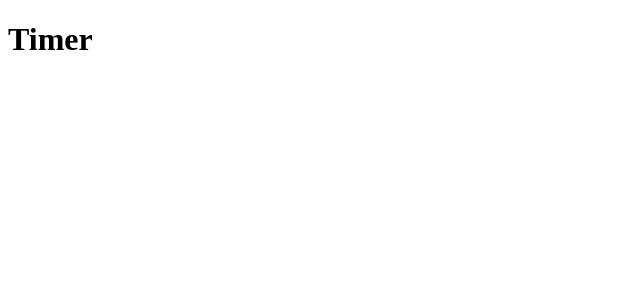
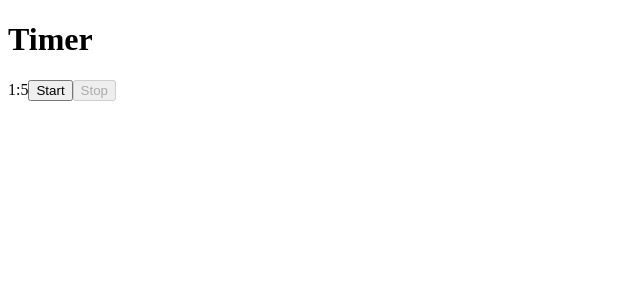
Before and after one commit to romaincs/daily_timer, a Vue app: page / in a window 1280 px wide. Shown: the top 300 px of the page, without its empty margins (0-640 px from the left). Built offline with nearby package versions, Linux system fonts and the light colour scheme.

Commit message:
init timer countdown

```diff
--- a/src/components/Timer.vue
+++ b/src/components/Timer.vue
@@ -1,12 +1,54 @@
 <template>
-  <h1>Timer</h1>
+  <div>
+    <h1>Timer</h1>
+    <span>{{minutes}}:{{seconds}}</span>
+    <input type="button" @click="start()" value="Start" :disabled="running" />
+    <input type="button" @click="stop()" value="Stop" :disabled="!running" />
+  </div>
 </template>
 
 <script>
 export default {
   name: 'Timer',
   props: {
+    //No props
+  },
+  data() {
+    return {
+      countDown:65,
+      running: false,
+      intervalId: 0
+    }
+  },
+  computed: {
+    minutes() {
+      let minutes = Math.floor(this.countDown / 60)
+      return minutes
+    },
+    seconds() {
+      let seconds = this.countDown - (this.minutes*60)
+      return seconds
+    },
+  },
+  methods: {
+    start() {
+      let that = this
+      this.running = true
+      this.intervalId = setInterval(() => {
+        if(that.countDown > 0) {
+          that.countDown--
+        }
+        else {
+          clearInterval()
+          that.running = false
+        }
+      }, 1000)
+    },
 
+    stop() {
+      this.running = false
+      clearInterval(this.intervalId)
+    }
   }
 }
 </script>
```
